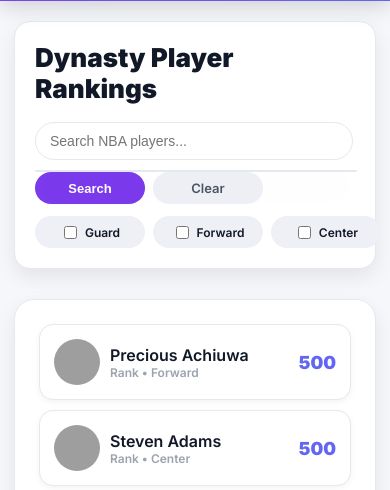
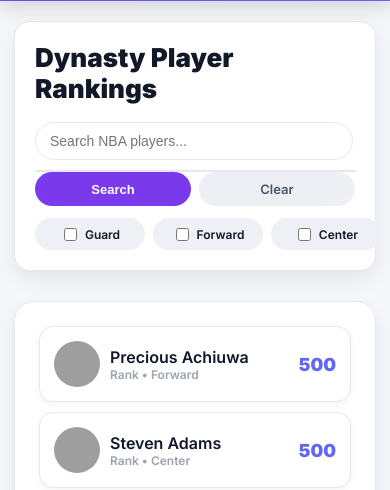
Before and after one commit to nwilfong12/crusherfantasy, a Django app: template players/templates/players/players_list.html in a window 390 px wide. Shown: the part 128-618 px from the top of the page. Run offline with Django 5.2, Linux system fonts and the light colour scheme; the template is opened without the code that fills it: values that come from a table or form of the project are taken from there, others are empty; data comes from the database, SQL or seed files in the repository; grey boxes are pictures that could not be loaded.

Commit message:
fixed the look of search on mobile11

```diff
--- a/players/templates/players/players_list.html
+++ b/players/templates/players/players_list.html
@@ -326,19 +326,19 @@ tr:hover{
 }
 
 .mobile-button-line .toolbar-btn{
-    flex:0 0 90x;
-    height:32px;
+    flex:1;
+    height:34px;
     font-size:13px;
     border-radius:20px;
 }
 .mobile-filter-line{
-    width:80%;
+    width:100%;
     display:flex;
     gap:8px;
 }
 
 .mobile-filter-line .toolbar-btn{
-    flex:1;
+    flex:0 0 80px;
     height:32px;
     font-size:12px;
     border-radius:20px;
--- a/voting/templates/voting/voting.html
+++ b/voting/templates/voting/voting.html
@@ -154,7 +154,9 @@ form{
 }
 
 /* 3-2 GRID */
-
+.player-card{
+        box-shadow:none;
+    }
 .players-container{
     display:grid;
     grid-template-columns: repeat(6, 1fr);
```
